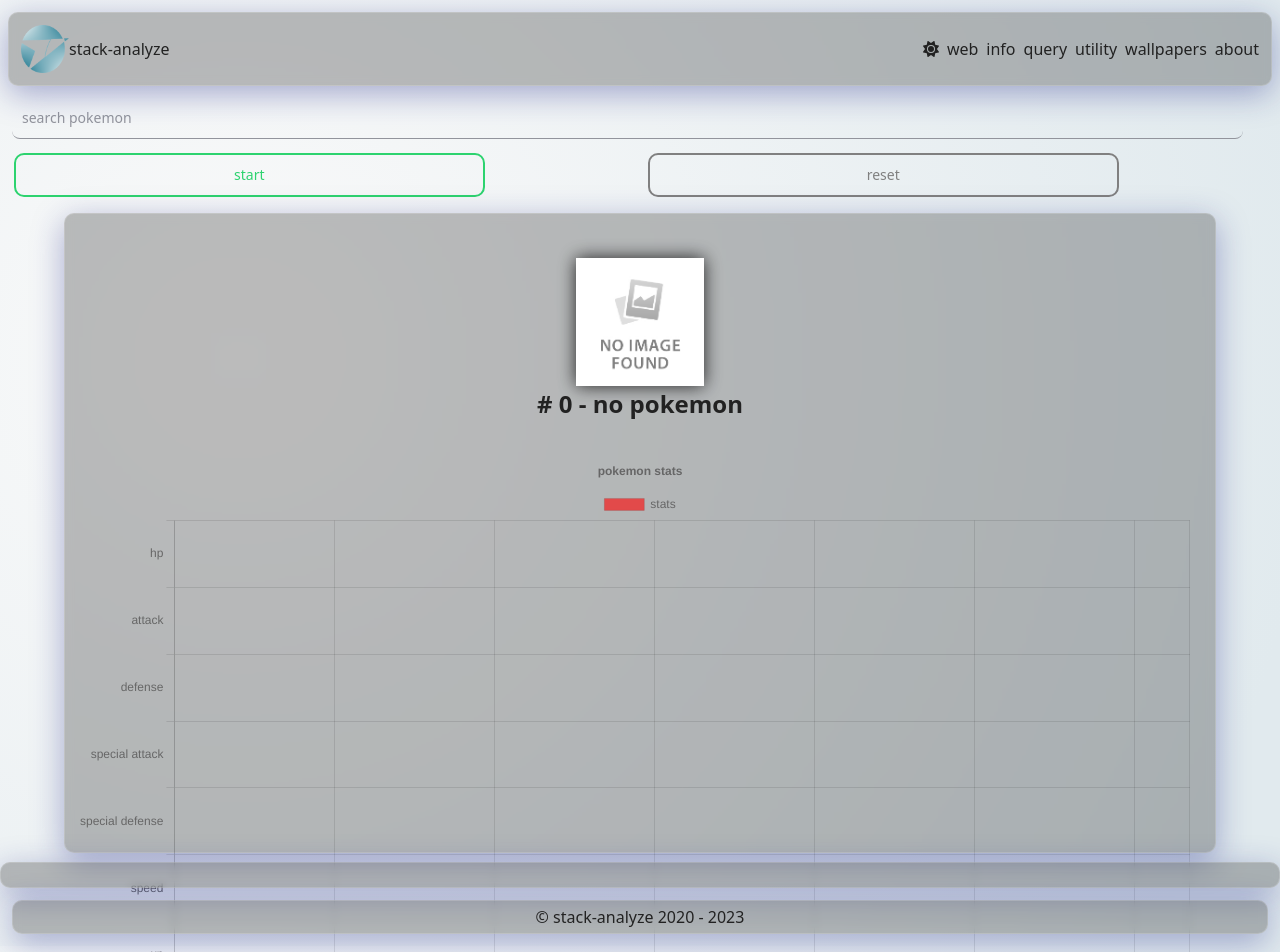
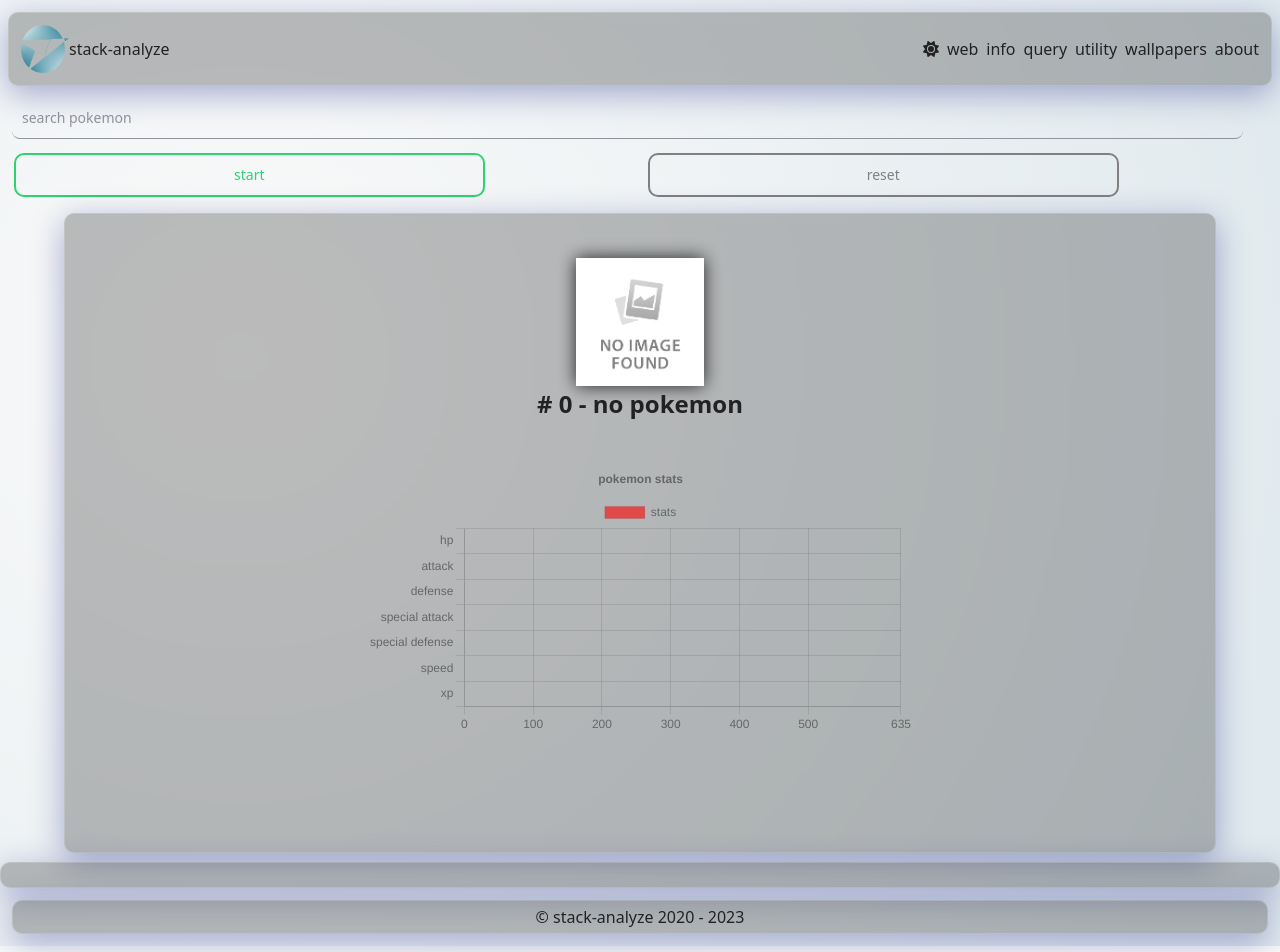
Before and after one commit to omega5300/stack-ssr, a Nuxt app: page /query/pokemon in a window 1280 px wide. Shown: the top 952 px of the page. Built offline with nearby package versions, Linux system fonts and the light colour scheme.

Commit message:
update version

```diff
--- a/pages/query/pokemon.vue
+++ b/pages/query/pokemon.vue
@@ -144,7 +144,9 @@ const clearPokemonInfo = () => {
           <poke-type v-for="type of pokemonTypes" :key="type" :type="type" />
         </ul>
 
-        <bar :options="chartOptions" :data="chartData" />
+        <section class="w-3/6 p-2 h-[50vh] mx-auto">
+          <bar :options="chartOptions" :data="chartData" />
+        </section>
       </section>
     </section>
   </nuxt-layout>
```
